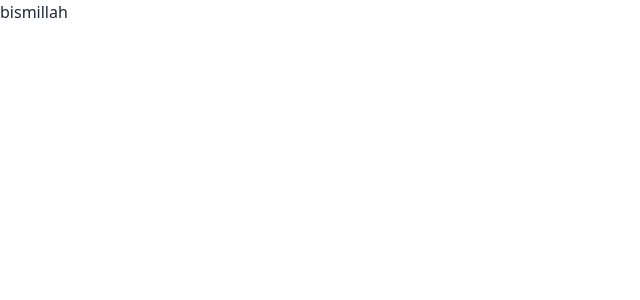
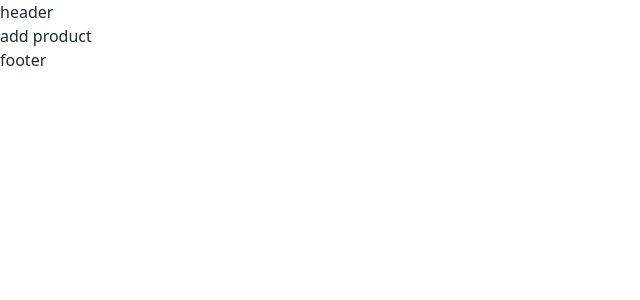
Before and after one commit to developerbadsa/Brand-Shop-Electronics-and-techology, a React (Vite) app: page /addproduct in a window 1280 px wide. Shown: the top 300 px of the page, without its empty margins (0-640 px from the left). Built offline with nearby package versions, Linux system fonts and the light colour scheme.

Commit message:
installed react router and created page for route from react router

```diff
--- a/package.json
+++ b/package.json
@@ -10,8 +10,12 @@
     "preview": "vite preview"
   },
   "dependencies": {
+    "localforage": "^1.10.0",
+    "match-sorter": "^6.3.1",
     "react": "^18.2.0",
-    "react-dom": "^18.2.0"
+    "react-dom": "^18.2.0",
+    "react-router-dom": "^6.17.0",
+    "sort-by": "^1.2.0"
   },
   "devDependencies": {
     "@types/react": "^18.2.15",
--- /dev/null
+++ b/src/Components/Footer/Footer.jsx
@@ -0,0 +1,11 @@
+import React from 'react';
+
+const Footer = () => {
+    return (
+        <div>
+            footer
+        </div>
+    );
+};
+
+export default Footer;
--- /dev/null
+++ b/src/Components/Header/Header.jsx
@@ -0,0 +1,11 @@
+import React from 'react';
+
+const Header = () => {
+    return (
+        <div>
+            header
+        </div>
+    );
+};
+
+export default Header;
--- /dev/null
+++ b/src/Layout/MainLayout/MainLayout.jsx
@@ -0,0 +1,15 @@
+import { Outlet } from "react-router-dom";
+import Header from "../../Components/Header/Header";
+import Footer from "../../Components/Footer/Footer";
+
+const MainLayout = () => {
+    return (
+        <div className="container mx-auto">
+            <Header></Header>
+            <Outlet></Outlet>
+            <Footer></Footer>
+        </div>
+    );
+};
+
+export default MainLayout;
--- /dev/null
+++ b/src/Layout/Route/Router.jsx
@@ -0,0 +1,42 @@
+import { createBrowserRouter } from "react-router-dom";
+import MainLayout from "../MainLayout/MainLayout";
+import Home from "../../Pages/Home/Home";
+import Login from "../../Pages/Login/Login";
+import AddProduct from "../../Pages/AddProduct/AddProduct";
+import MyCard from "../../Pages/MyCard/MyCard";
+
+
+const Router = createBrowserRouter([
+    {
+        path: '/',
+        element: <MainLayout></MainLayout>,
+        children: [
+            {
+                path: '/',
+                element: <Home></Home>
+            },
+            {
+                path: '/login',
+                element: <Login></Login>
+            },
+            {
+                path: '/register',
+                element: <Login></Login>
+            },
+            {
+                path: '/cart',
+                element: <Login></Login>
+            },
+            {
+                path: '/cart',
+                element: <MyCard></MyCard>
+            },
+            {
+                path: 'addproduct',
+                element:<AddProduct></AddProduct>
+            }
+        ]
+    }
+])
+
+export default Router;
--- /dev/null
+++ b/src/Pages/AddProduct/AddProduct.jsx
@@ -0,0 +1,11 @@
+import React from 'react';
+
+const AddProduct = () => {
+    return (
+        <div>
+            add product
+        </div>
+    );
+};
+
+export default AddProduct;
--- /dev/null
+++ b/src/Pages/Home/Home.jsx
@@ -0,0 +1,11 @@
+
+
+const Home = () => {
+    return (
+        <div className="container mx-auto">
+            home
+        </div>
+    );
+};
+
+export default Home;
--- /dev/null
+++ b/src/Pages/Login/Login.jsx
@@ -0,0 +1,11 @@
+
+
+const Login = () => {
+    return (
+        <div>
+            login
+        </div>
+    );
+};
+
+export default Login;
--- /dev/null
+++ b/src/Pages/MyCard/MyCard.jsx
@@ -0,0 +1,11 @@
+import React from 'react';
+
+const MyCard = () => {
+    return (
+        <div>
+            card
+        </div>
+    );
+};
+
+export default MyCard;
--- /dev/null
+++ b/src/Pages/Register/Register.jsx
@@ -0,0 +1,11 @@
+import React from 'react';
+
+const Register = () => {
+    return (
+        <div>
+            Register
+        </div>
+    );
+};
+
+export default Register;
--- a/src/main.jsx
+++ b/src/main.jsx
@@ -1,9 +1,14 @@
 import React from 'react'
 import ReactDOM from 'react-dom/client'
 import './index.css'
+import { RouterProvider } from 'react-router-dom'
+import Router from './Layout/Route/Router'
+
+
+
 
 ReactDOM.createRoot(document.getElementById('root')).render(
   <React.StrictMode>
-    <h1>bismillah</h1>
+    <RouterProvider router={Router}></RouterProvider>
   </React.StrictMode>,
 )
```
Also changed, not shown: 1 other file (tests, documents, lock files or other folders).
